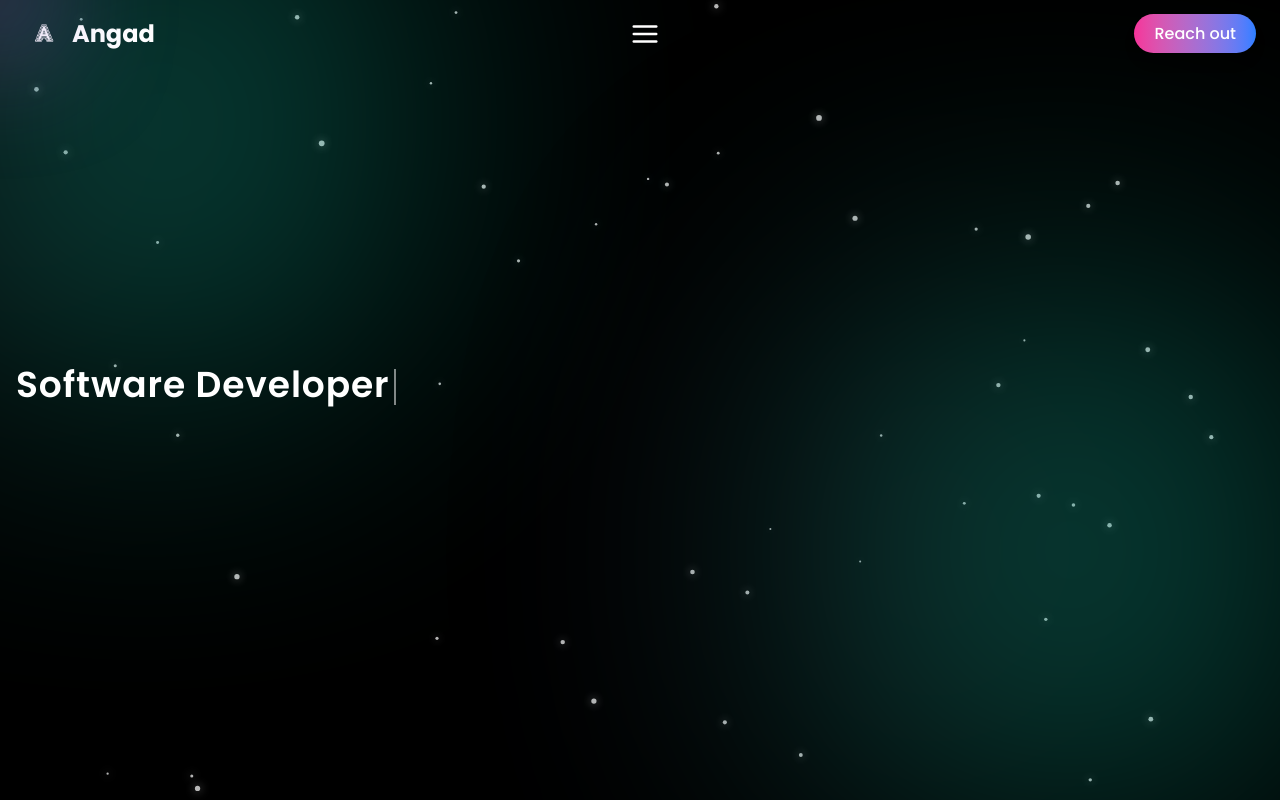
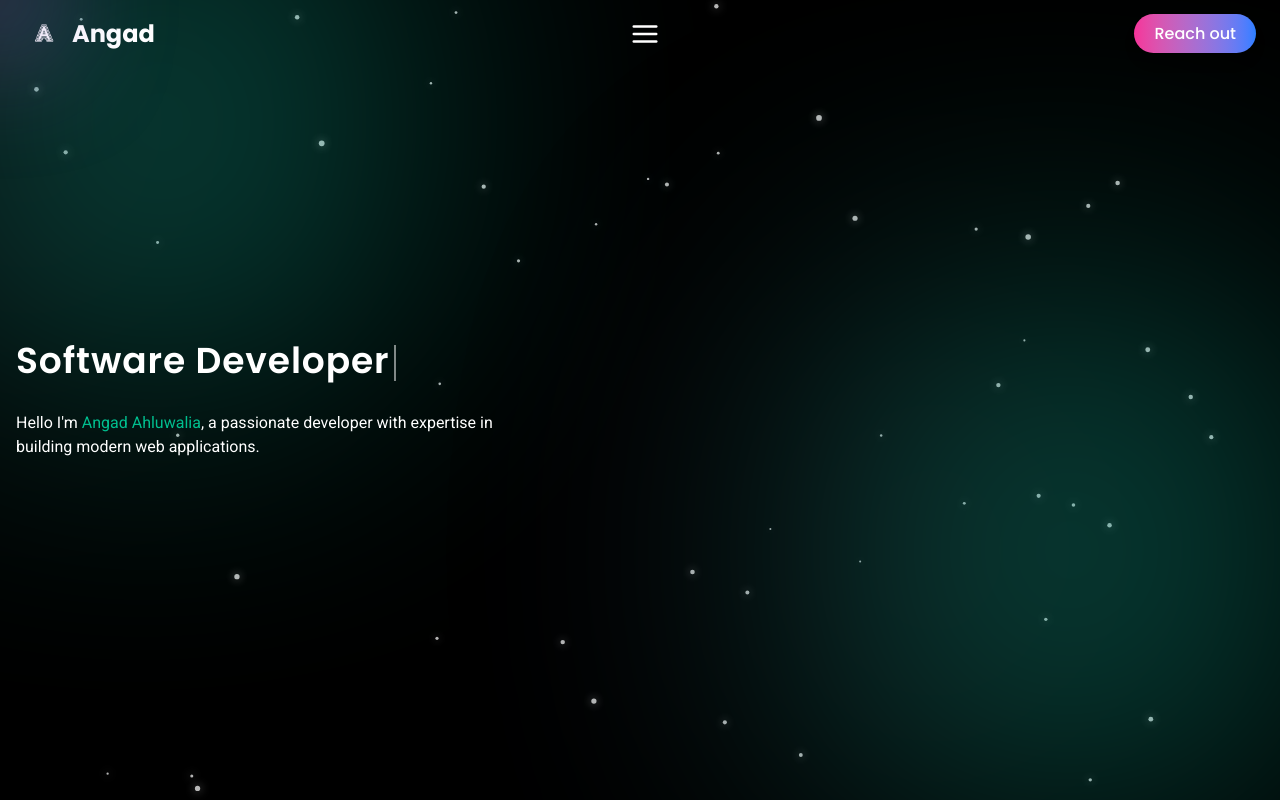
Before and after one commit to AngadAhluwalia/my-portfolio, a React (Vite) app: page / in a window 1280 px wide. Shown: the top 800 px of the page. Built offline with nearby package versions, Linux system fonts and the light colour scheme.

Commit message:
added home heading page

```diff
--- a/src/section/Home.jsx
+++ b/src/section/Home.jsx
@@ -56,6 +56,9 @@ export default function Home() {
               <span>{roles[index].substring(0, subIndex)}</span>
               <span className="inline-block w-[2px] h-[1em] ml-1 bg-white animate-pulse align-middle"></span>
             </motion.div>
+            <h1>
+              Hello I'm <span className="text-[#00bf8f]">Angad Ahluwalia</span>, a passionate developer with expertise in building modern web applications.
+            </h1>
           </div>
         </div>
       </div>
```
